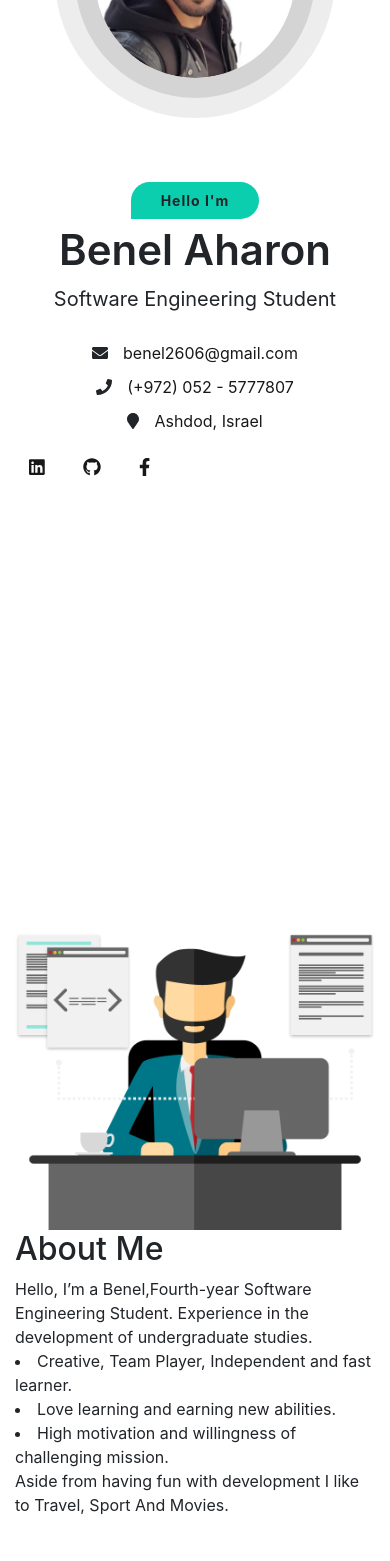
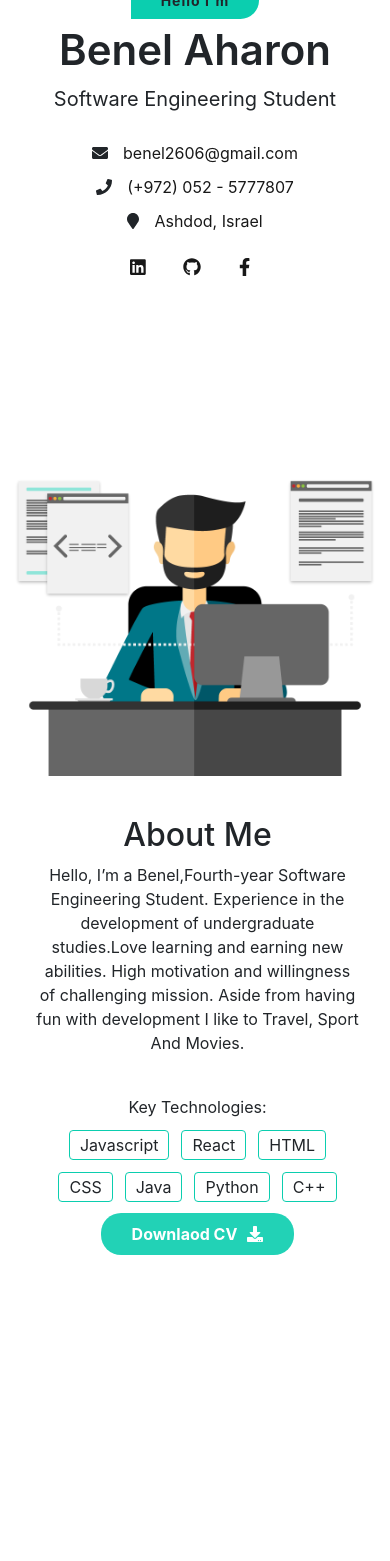
Before and after one commit to benel2606/MyPersonalSite, a React (Create React App) app: page / in a window 390 px wide. Shown: the part 432-1993 px from the top of the page. After the commit the page ends 1817 px from the top, so only its background shows below. Built offline with nearby package versions, Linux system fonts and the light colour scheme.

Commit message:
Fixing responsive bugs

```diff
--- a/src/components/About/AboutContainer.css
+++ b/src/components/About/AboutContainer.css
@@ -42,3 +42,35 @@ ul li span {
 .btn .icons {
     margin-left: 10px
 }
+
+@media only screen and (max-width: 575px) {
+    .section-separator {
+        padding: 30px 0;
+    }
+}
+
+@media only screen and (max-width: 991px) {
+    .section-separator {
+        padding: 40px 0;
+    }
+}
+
+@media only screen and (max-width: 575px) {
+    .about .about-inner {
+        padding-left: 5px;
+        text-align: center;
+        margin: 30px 15px;
+    }
+}
+
+@media only screen and (max-width: 768px) {
+    .about .about-inner {
+        margin-top: 40px;
+    }
+}
+
+@media only screen and (max-width: 991px) {
+    .about .about-inner {
+        padding-left: 5px;
+    }
+}
--- a/src/components/About/AboutContainer.js
+++ b/src/components/About/AboutContainer.js
@@ -12,15 +12,15 @@ const AboutContainer = () => {
             <img src="developer.png" alt="" className="img-fluid" />
           </div>
           <div className="col-sm-12 col-md-6">
+            <div className="about-inner">
               <h2>About Me</h2>
               <p>
                 Hello, I’m a Benel,Fourth-year Software Engineering Student.
                 Experience in the development of undergraduate studies.
-              <li>Creative, Team Player, Independent and fast learner.</li>
-              <li>Love learning and earning new abilities. </li>
-              <li>High motivation and willingness of challenging mission.</li>
-              Aside from having fun with development I like to Travel, Sport And
-              Movies.
+                {/* Creative, Team Player, Independent and fast learner. */}
+                Love learning and earning new abilities. High motivation and
+                willingness of challenging mission. Aside from having fun with
+                development I like to Travel, Sport And Movies.
               </p>
               <div className="tech">Key Technologies:</div>
               <ul className="tech-list">
@@ -56,6 +56,7 @@ const AboutContainer = () => {
           </div>
         </div>
       </div>
+    </div>
   );
 };
 
--- a/src/components/Home/MainInfo/MainInfoContainer.css
+++ b/src/components/Home/MainInfo/MainInfoContainer.css
@@ -1,7 +1,3 @@
-.main-info {
-  padding: 180px 0;
-}
-
 .bubble {
   background-color: #0bceaf;
   font-size: 14px;
@@ -15,6 +11,9 @@
   border-bottom-left-radius: 0px;
 }
 
+.home-padding {
+  padding: 180px 0;
+}
 
 .section-separator {
   padding: 60px 0;
@@ -27,3 +26,22 @@
     padding: 60px 0;
   }
 }
+
+@media only screen and (max-width: 575px) {
+  .home-padding {
+    padding: 100px 0;
+  }
+}
+
+@media only screen and (max-width: 991px) {
+  .home-padding {
+    padding-left: 100px 0;
+  }
+}
+
+@media only screen and (max-width: 575px) {
+
+  .section-separator {
+    padding: 30px 0;
+  }
+}
--- a/src/components/Home/MainInfo/MainInfoContainer.js
+++ b/src/components/Home/MainInfo/MainInfoContainer.js
@@ -8,7 +8,7 @@ const MainInfoContainer = () => {
     <div>
       <div className="main-info">
         <div className="container">
-          <div className="row xs-column-reverse section-separator  home-padding">
+          <div className="row xs-column-reverse section-separator home-padding">
             <div className="col-sm-6">
               <MyImage />
             </div>
--- a/src/components/Home/MainInfo/PersonalInfo.css
+++ b/src/components/Home/MainInfo/PersonalInfo.css
@@ -66,6 +66,7 @@ ul li .data:hover {
     float: left;
 }
 
+
 .social-icons li a {
     font-size: 18px;
     line-height: 30px;
@@ -105,7 +106,7 @@ ul li .data:hover {
 }
 
 @media only screen and (max-width: 575px) {
-    .social-icon li {
+    .social-icons {
         list-style: none;
         float: none;
         text-align: center;
--- a/src/components/Home/MainInfo/PersonalInfo.js
+++ b/src/components/Home/MainInfo/PersonalInfo.js
@@ -44,7 +44,7 @@ const PersonalInfo = () => {
           </a>
         </li>
       </ul>
-      <ul className="social-icons icons">
+      <ul className="social-icons">
         <li>
           <a href="https://www.linkedin.com/in/benel-aharon-337822165/">
             <FontAwesomeIcon icon={faLinkedin}></FontAwesomeIcon>
```
Lines whose indentation alone changed are shown as unchanged.
